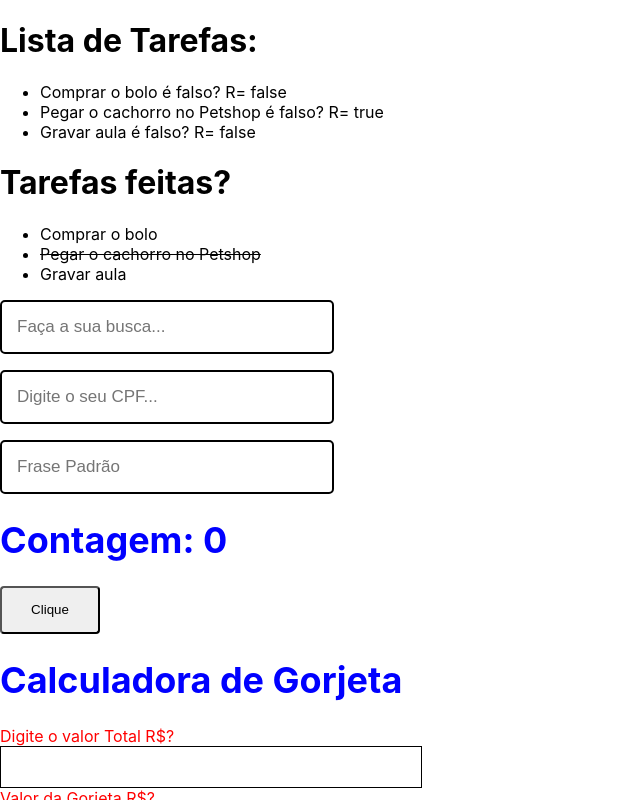
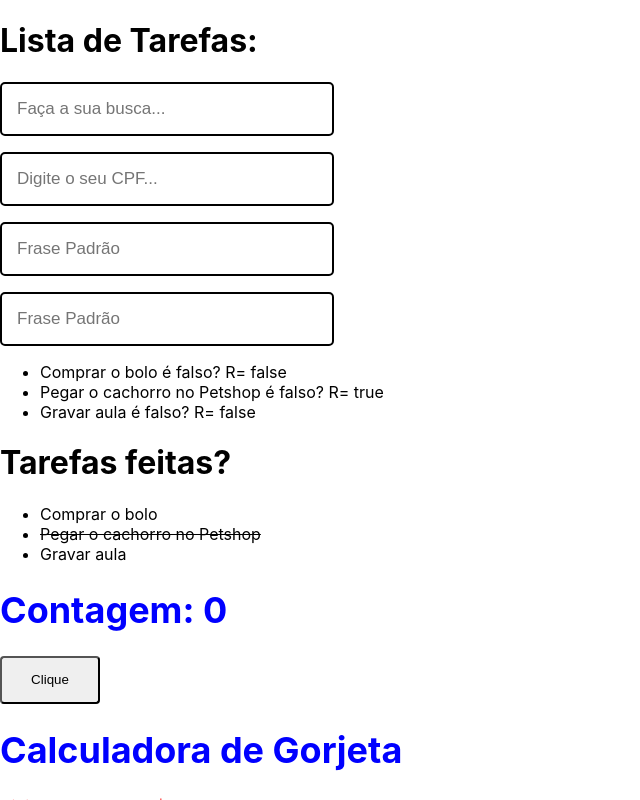
Before and after one commit to silastj/reactJSB7Web, a React (Create React App) app: page / in a window 1280 px wide. Shown: the top 800 px of the page, without its empty margins (0-640 px from the left). Built offline with nearby package versions, Linux system fonts and the light colour scheme.

Commit message:
Adicionando mais itens

```diff
--- a/src/components/SearchBox.js
+++ b/src/components/SearchBox.js
@@ -1,5 +1,7 @@
 import React,{useState} from 'react';
 import styled from 'styled-components';
+
+
 
 const InputText = styled.input`
     border:2px solid #000;
@@ -9,14 +11,28 @@ const InputText = styled.input`
     width:300px;
 `;
 
+
+
+
 function SearchBox(props) {
     const [ texto, setTexto ] =  useState('');
+
+    function handleKeyUp(e){
+        if(e.keyCode === 13){
+            if(props.onEnter){
+                props.onEnter( texto );
+            }
+            setTexto('');
+        }
+    }
+
     return(
         <>
         <InputText
          placeholder={props.frasePadrao ?? 'Frase Padrão'}
          type="text"
          value={texto}
+         onKeyUp={handleKeyUp}
          onChange={(e)=>setTexto(e.target.value)}
          />
          <p>{texto}</p>
--- a/src/index.js
+++ b/src/index.js
@@ -17,9 +17,7 @@ import Lista from './lista';
 ReactDOM.render(
     <React.StrictMode>
       <Lista/>
-      <SearchBox type="text" frasePadrao="Faça a sua busca..."/>
-      <SearchBox type="text" frasePadrao="Digite o seu CPF..."/>
-      <SearchBox type="text" />
+
 
       <Campos/>
       <New/>
--- a/src/lista.js
+++ b/src/lista.js
@@ -1,4 +1,6 @@
 import React, { useState, useEffect } from "react";
+import SearchBox from './components/SearchBox';
+
 
 
 function Lista() {
@@ -13,10 +15,28 @@ function Lista() {
             ]);
         }, []);
 
+        function addAction(newItem){
+            let newList = [...list, {title:newItem, done:false}];
+            setList(newList);
+        }
+
+
+
     return(
 
         <>
             <h1>Lista de Tarefas:</h1>
+            <SearchBox type="text" frasePadrao="Faça a sua busca..."
+            onEnter={addAction}
+            />
+            <SearchBox type="text" frasePadrao="Digite o seu CPF..."
+            onEnter={addAction}
+            />
+            <SearchBox type="text"
+            onEnter={addAction}/>
+            <SearchBox type="text"
+            onEnter={addAction}/>
+
                <ul>
                     {list.map((item, index)=> (
                       <li key={index}>{item.title} é falso? R= {item.done.toString()}</li>
```
